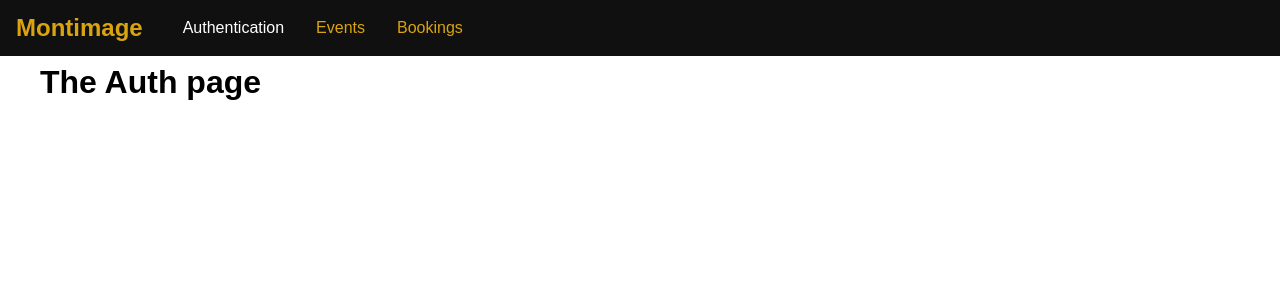
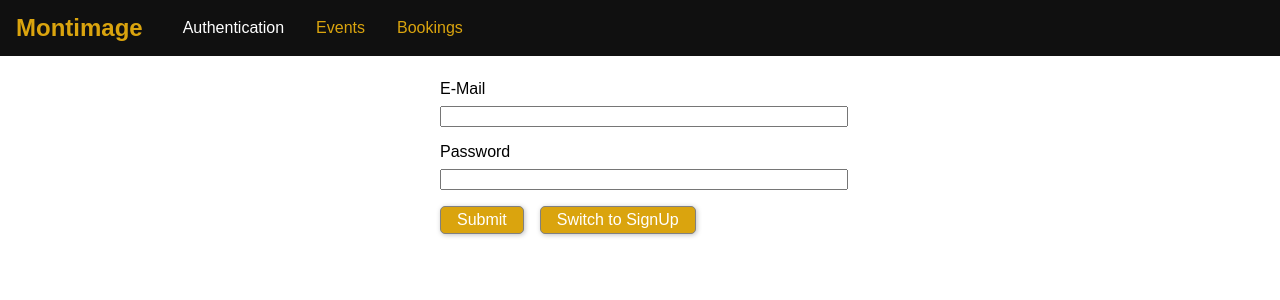
Before and after one commit to luongnv89/graphql-event-booking-example, a React (Create React App) app in the folder client/: page /auth in a window 1280 px wide. Shown: the top 300 px of the page. Built offline with nearby package versions, Linux system fonts and the light colour scheme.

Commit message:
Lesson 13: Hitting the API

```diff
--- /dev/null
+++ b/client/src/pages/Auth.css
@@ -0,0 +1,40 @@
+.auth-form {
+  width: 25rem;
+  max-width: 80%;
+  margin: 5rem auto;
+}
+
+.form-control label,
+.form-control input {
+  display: block;
+  width: 100%;
+}
+
+.form-control {
+  margin-bottom: 1rem;
+}
+
+.form-control label {
+  margin-bottom: 0.5rem;
+}
+
+.form-actions button {
+  background-color: #daa40e;
+  font: inherit;
+  border: 1px solid gray;
+  border-radius: 5px;
+  -webkit-border-radius: 5px;
+  -moz-border-radius: 5px;
+  -ms-border-radius: 5px;
+  -o-border-radius: 5px;
+  padding: 0.25rem 1rem;
+  margin-right: 1rem;
+  box-shadow: 1px 1px 5px rgba(0, 0, 0, 0.25);
+  color: white;
+}
+
+.form-actions button:hover,
+.form-actions button:active {
+  background-color: #967007;
+  border-color: #967007;
+}
--- a/client/src/pages/Auth.js
+++ b/client/src/pages/Auth.js
@@ -1,9 +1,99 @@
 import React, { Component } from "react";
 
+import "./Auth.css";
+
 class AuthPage extends Component {
+  state = {
+    isLogin: true
+  };
+
+  constructor(props) {
+    super(props);
+    this.emailEl = React.createRef();
+    this.passwordEl = React.createRef();
+    this.switchModeHandler = this.switchModeHandler.bind(this);
+  }
+
+  switchModeHandler() {
+    this.setState(prevState => ({
+      isLogin: !prevState.isLogin
+    }));
+  }
+
+  submitHandler = event => {
+    event.preventDefault();
+
+    const email = this.emailEl.current.value;
+    const password = this.passwordEl.current.value;
+
+    if (email.trim().length === 0 || password.trim().length === 0) {
+      return;
+    }
+
+    let requestBody = {
+      query: `
+        query {
+          login(email: "${email}", password: "${password}") {
+            userId
+            token
+            tokenExpiration
+          }
+        }
+      `
+    };
+
+    if (!this.state.isLogin) {
+      requestBody = {
+        query: `
+          mutation {
+            createUser(userInput: {email: "${email}", password: "${password}"}) {
+              _id
+              email
+            }
+          }
+        `
+      };
+    }
+
+    fetch("http://localhost:4000/graphql", {
+      method: "POST",
+      body: JSON.stringify(requestBody),
+      headers: {
+        "Content-Type": "application/json"
+      }
+    })
+      .then(res => {
+        if (res.status !== 200 && res.status !== 201) {
+          throw new Error("Failed!");
+        }
+        return res.json();
+      })
+      .then(resData => {
+        console.log(resData);
+      })
+      .catch(err => {
+        console.log(err);
+      });
+  };
+
   render() {
     return (
-      <h1>The Auth page</h1>
+      <form className="auth-form" onSubmit={this.submitHandler}>
+        <div className="form-control">
+          <label htmlFor="email">E-Mail</label>
+          <input type="email" id="email" ref={this.emailEl} />
+        </div>
+        <div className="form-control">
+          <label htmlFor="password">Password</label>
+          <input type="password" id="password" ref={this.passwordEl} />
+        </div>
+        <div className="form-actions">
+          <button type="submit">Submit</button>
+          <button type="button" onClick={this.switchModeHandler}>
+            Switch to {this.state.isLogin ? "SignUp" : "Login"}
+          </button>
+        </div>
+      </form>
     );
   }
 }
```
Also changed, not shown: 1 other file (tests, documents, lock files or other folders).
